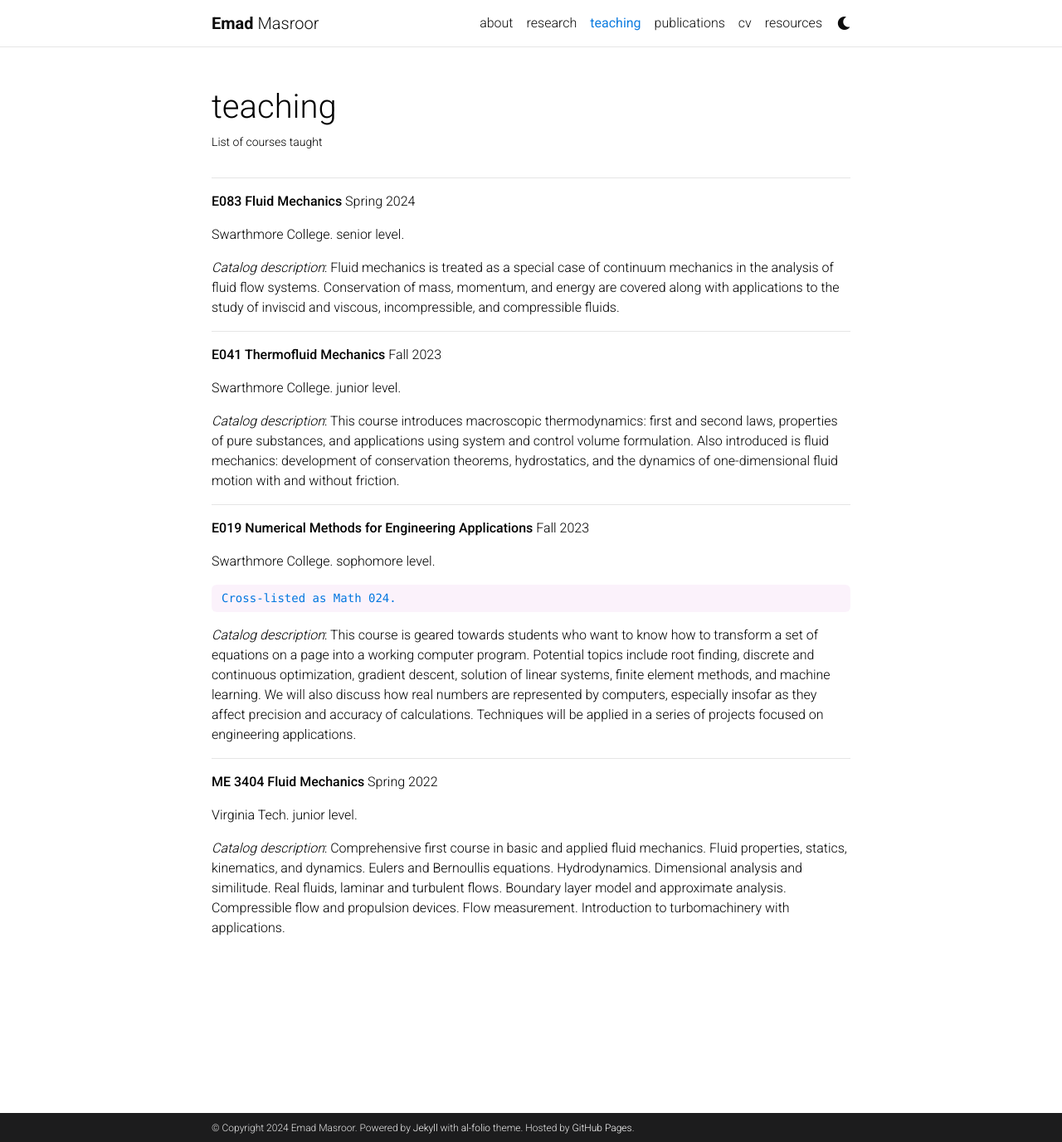
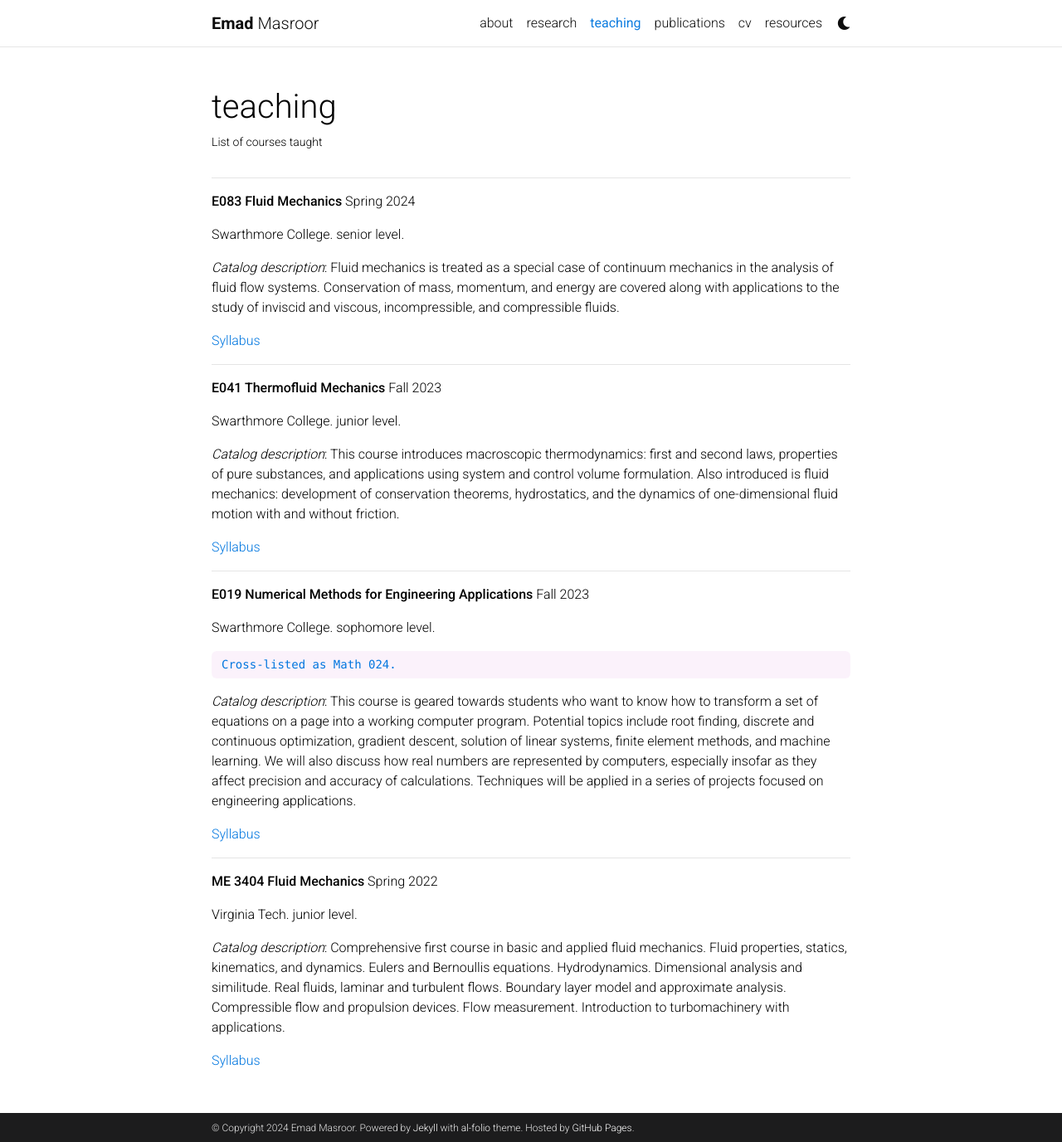
Before and after one commit to Emadmasroor/emadmasroor.github.io, a Jekyll site: the page built from _pages/teaching.md, in a window 1280 px wide and 1377 px high. Shown: the whole window at 83% size. Built offline with Jekyll 4.4.1, drawn with Linux system fonts in a browser that asks for light colours; comment, search, counter and statistics services are not loaded; a style sheet for code colours, icons or effects is not loaded.

Commit message:
Update teaching.md

```diff
--- a/_pages/teaching.md
+++ b/_pages/teaching.md
@@ -18,5 +18,6 @@ nav_order: 2
 
   _Catalog description_: {{entry.catalog_entry}}
 
+  [Syllabus](/assets/pdf/E19F23_syllabus.pdf)
 
 {% endfor %}
```
